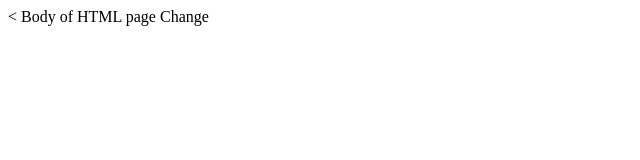
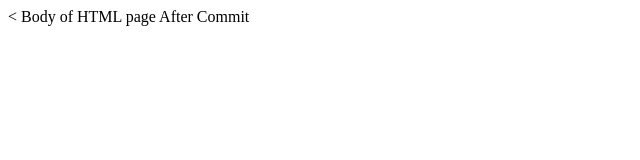
Before and after one commit to chuckmarcum/term1350, a plain HTML site: page index.html in a window 1280 px wide. Shown: the full height of the page, 0-640 px from the left. Drawn offline with Linux system fonts and the light colour scheme.

Commit message:
after commit

```diff
--- a/index.html
+++ b/index.html
@@ -5,6 +5,6 @@
     <title>My Application</title>
   </head>
   <body>
-    Body of HTML page Change
+    Body of HTML page After Commit
   </body>
 </html>
```
